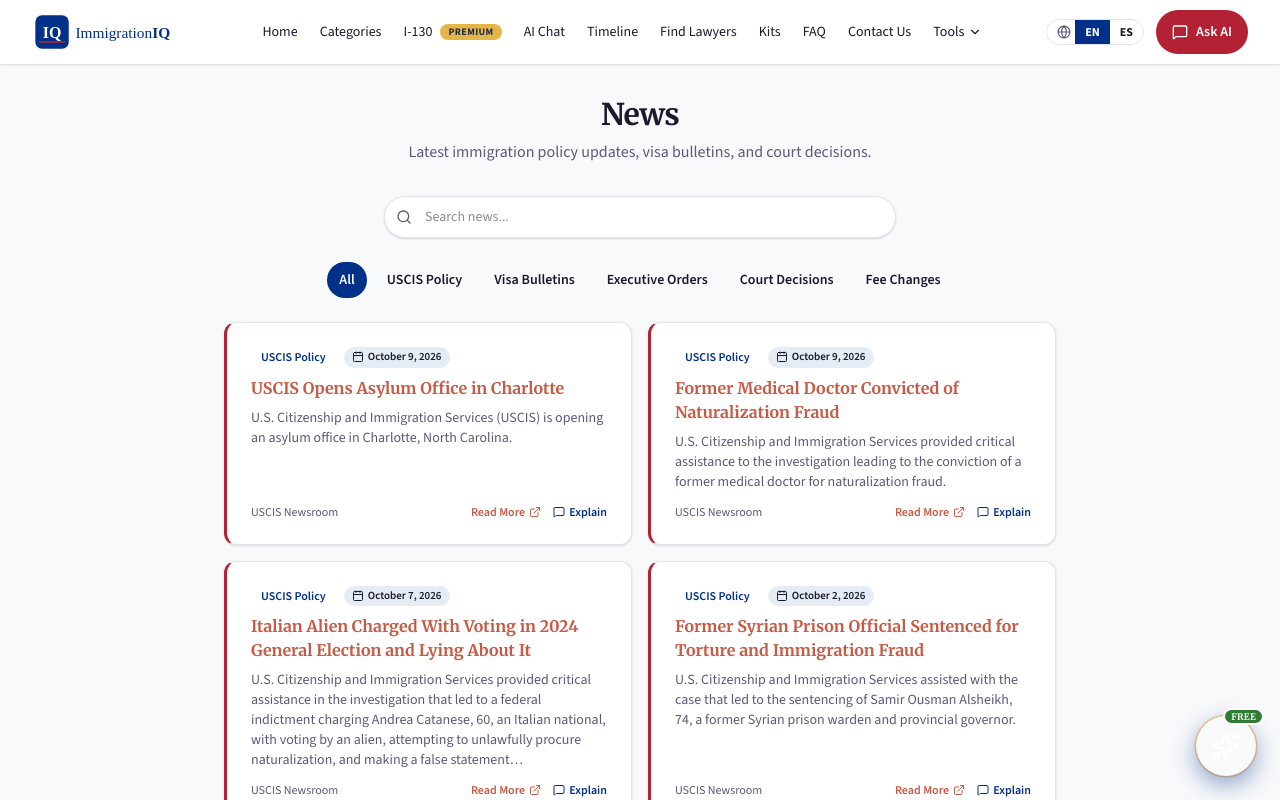
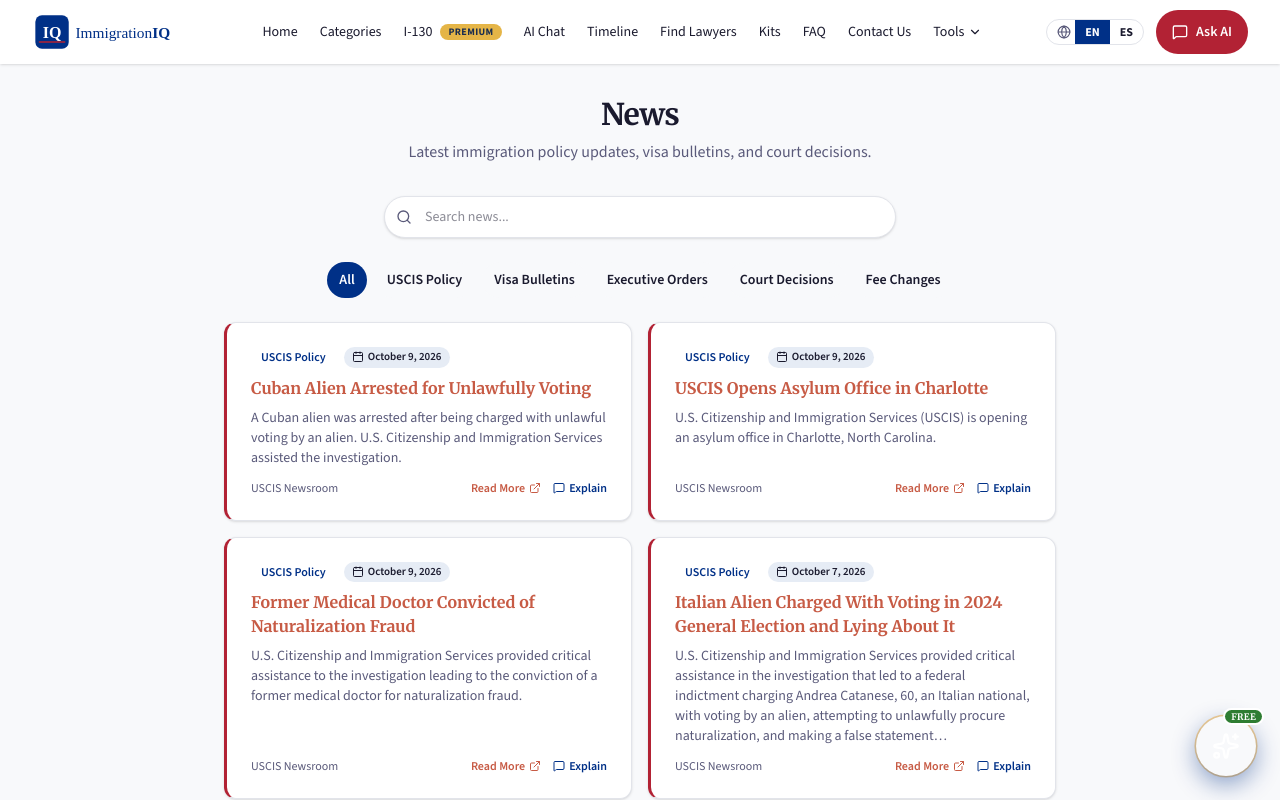
Before and after one commit to ND3404/immigrationiq, a React (Vite) app: page /news in a window 1280 px wide. Shown: the top 800 px of the page. Built offline with nearby package versions, Linux system fonts and the light colour scheme.

Commit message:
chore(data): auto-update visa bulletin & news (2026-10-10)

```diff
--- a/src/data/news.js
+++ b/src/data/news.js
@@ -1,6 +1,20 @@
 export const newsItems = [
   {
-    id: 63,
+    id: 65,
+    title: {
+      en: "Cuban Alien Arrested for Unlawfully Voting",
+    },
+    date: "October 9, 2026",
+    dateEs: "9 de octubre de 2026",
+    category: "USCIS Policy",
+    summary: {
+      en: "A Cuban alien was arrested after being charged with unlawful voting by an alien. U.S. Citizenship and Immigration Services assisted the investigation.",
+    },
+    source: "USCIS Newsroom",
+    url: "https://www.uscis.gov/newsroom/news-releases/cuban-alien-arrested-for-unlawfully-voting",
+  },
+  {
+    id: 64,
     title: {
       en: "USCIS Opens Asylum Office in Charlotte",
     },
@@ -14,7 +28,7 @@ export const newsItems = [
     url: "https://www.uscis.gov/newsroom/alerts/uscis-opens-asylum-office-in-charlotte",
   },
   {
-    id: 62,
+    id: 63,
     title: {
       en: "Former Medical Doctor Convicted of Naturalization Fraud",
     },
@@ -28,7 +42,7 @@ export const newsItems = [
     url: "https://www.uscis.gov/newsroom/news-releases/former-medical-doctor-convicted-of-naturalization-fraud",
   },
   {
-    id: 61,
+    id: 62,
     title: {
       en: "Italian Alien Charged With Voting in 2024 General Election and Lying About It",
     },
@@ -42,7 +56,7 @@ export const newsItems = [
     url: "https://www.uscis.gov/newsroom/news-releases/italian-alien-charged-with-voting-in-2024-general-election-and-lying-about-it",
   },
   {
-    id: 60,
+    id: 61,
     title: {
       en: "Former Syrian Prison Official Sentenced for Torture and Immigration Fraud",
     },
@@ -56,7 +70,7 @@ export const newsItems = [
     url: "https://www.uscis.gov/newsroom/news-releases/former-syrian-prison-official-sentenced-for-torture-and-immigration-fraud",
   },
   {
-    id: 59,
+    id: 60,
     title: {
       en: "Federal Grand Jury Indicts Ten Aliens for Voter Fraud in Minnesota Elections",
     },
@@ -70,7 +84,7 @@ export const newsItems = [
     url: "https://www.uscis.gov/newsroom/news-releases/federal-grand-jury-indicts-ten-aliens-for-voter-fraud-in-minnesota-elections",
   },
   {
-    id: 58,
+    id: 59,
     title: {
       en: "USCIS Announces FY 2027 Inflation Increase for Certain Immigration-Related Fees",
     },
@@ -84,7 +98,7 @@ export const newsItems = [
     url: "https://www.uscis.gov/newsroom/alerts/uscis-announces-fy-2027-inflation-increase-for-certain-immigration-related-fees",
   },
   {
-    id: 57,
+    id: 58,
     title: {
       en: "USCIS Adjusts EB-5 Fees to Cover Program Costs and Strengthen Integrity Measures",
     },
@@ -98,7 +112,7 @@ export const newsItems = [
     url: "https://www.uscis.gov/newsroom/alerts/uscis-adjusts-eb-5-fees-to-cover-program-costs-and-strengthen-integrity-measures",
   },
   {
-    id: 56,
+    id: 57,
     title: {
       en: "USCIS Assists Florida Investigation Leading to Charges for Unlawful Voting",
     },
@@ -110,6 +124,20 @@ export const newsItems = [
     },
     source: "USCIS Newsroom",
     url: "https://www.uscis.gov/newsroom/news-releases/uscis-assists-florida-investigation-leading-to-charges-for-unlawful-voting",
+  },
+  {
+    id: 56,
+    title: {
+      en: "Cuban Alien Convicted for International Alien Smuggling and Money Laundering Conspiracy",
+    },
+    date: "September 28, 2026",
+    dateEs: "28 de septiembre de 2026",
+    category: "USCIS Policy",
+    summary: {
+      en: "U.S. Citizenship and Immigration Services played a critical role in the investigation that led to the conviction of Lazaro Alain Cabrera-Rodriguez, 28, of Hialeah, Florida, for his role in an international alien smuggling and money laundering conspiracy.",
+    },
+    source: "USCIS Newsroom",
+    url: "https://www.uscis.gov/newsroom/news-releases/cuban-alien-convicted-for-international-alien-smuggling-and-money-laundering-conspiracy",
   },
   {
     id: 55,
```
